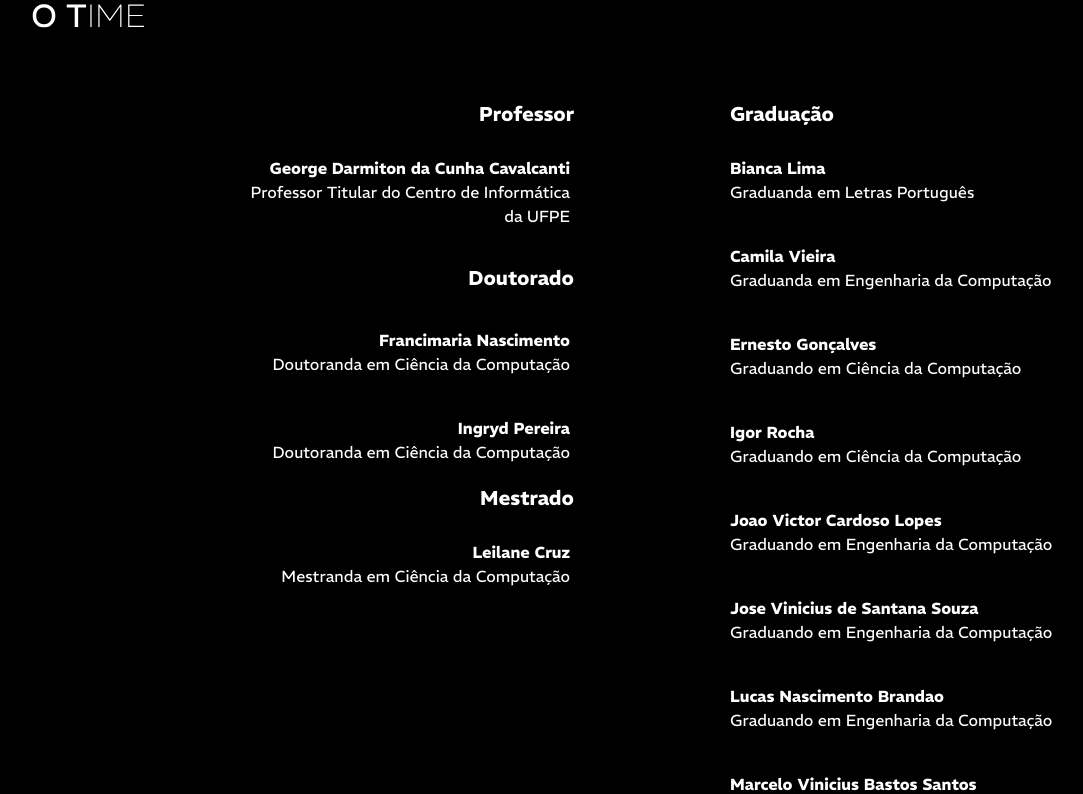
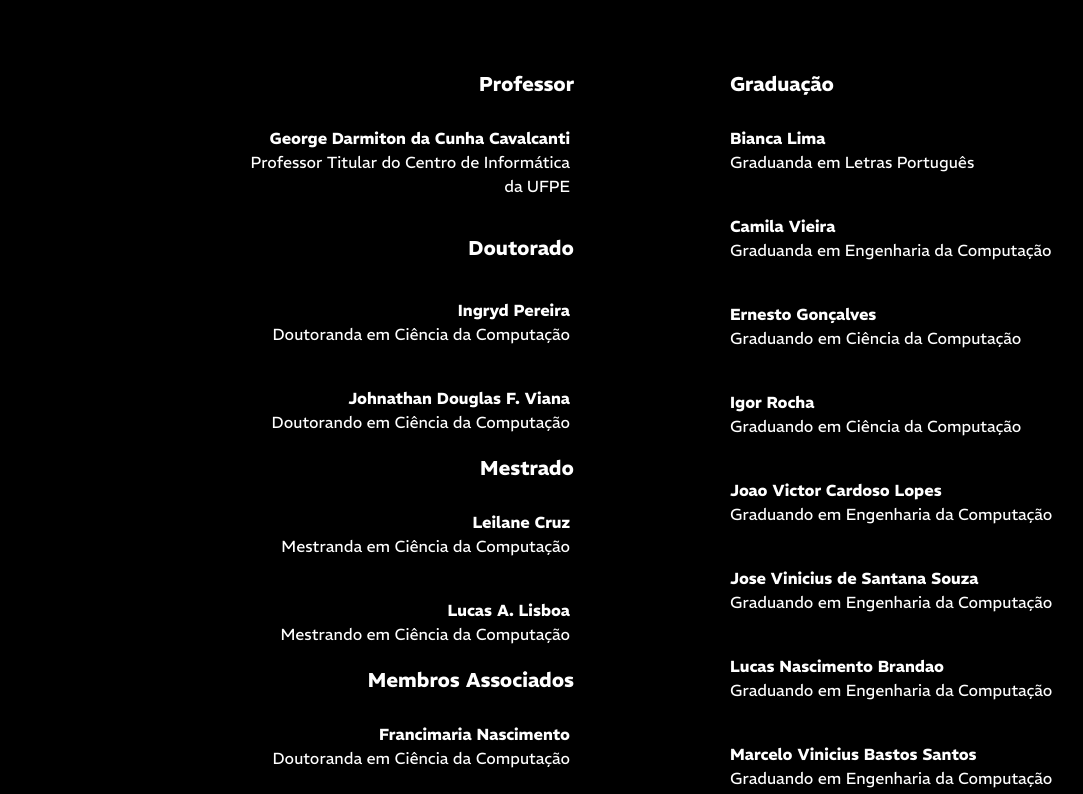
Before and after one commit to codesgroup/codesgroup.github.io, a React (Create React App) app: page / in a window 1280 px wide. Shown: the part 1826-2620 px from the top of the page, without its empty margins (12-1095 px from the left). Built offline with nearby package versions, Linux system fonts and the light colour scheme.

Commit message:
Asicionando membros associados

```diff
--- a/src/components/Sobre.jsx
+++ b/src/components/Sobre.jsx
@@ -10,7 +10,7 @@ export const Sobre = () => {
       <GrupoPesquisaSVG className="mb-4" />
       <div className="content-wrapper">
         <div className="text-content">
-          <p>Fundado em 2024, o grupo de pesquisa CoDes (Combate à Desinformação e ao Discurso de Ódio) tem como objetivo estudar, projetar e desenvolver estratégias para combater desinformação, fake news e discurso de ódio. Utilizamos estratégias de Inteligência Artificial, com foco em Aprendizagem de Máquina e Processamento de Linguagem Natural.</p>
+          <p>O grupo de pesquisa CoDes (Combate à Desinformação e ao Discurso de Ódio) tem como objetivo estudar, projetar e desenvolver estratégias para combater desinformação, fake news e discurso de ódio. Utilizamos estratégias de Inteligência Artificial, com foco em Aprendizagem de Máquina e Processamento de Linguagem Natural.</p>
           <p>Nosso trabalho pretende envolver a avaliação de diferentes máquinas de aprendizagem e a combinação de classificadores, além da construção de bancos de dados em português e a geração de dados sintéticos. Para além disso, também propor arquiteturas para lidar com esses desafios, discutindo questões cruciais como ética, IA e desinformação.</p>
         </div>
         <Lupinha className="lupinha mb-40" />
--- a/src/components/Time.jsx
+++ b/src/components/Time.jsx
@@ -10,26 +10,43 @@ export const TimeSection = () => {
           <h2 className='text-xl font-bold mb-2 ml-4 mr-7'>Professor</h2>
           <div className='flex flex-col'>
             <div className='bg-black rounded-lg p-4 my-1 mx-4 text-right'>
-              <span className='font-bold'>George Darmiton da Cunha Cavalcanti</span><br/>
+              <span className='font-bold'><a className='hover:text-custom-green' href="http://darmiton.com" target="_blank" rel="noopener noreferrer">George Darmiton da Cunha Cavalcanti</a></span><br/>
               Professor Titular do Centro de Informática da UFPE
             </div>
           </div>
+
           <h2 className='text-xl font-bold mt-4 mb-4 mr-7'>Doutorado</h2>
+          <div className='flex flex-col'>
+            <div className='bg-black rounded-lg p-4 my-1 mx-4 text-right'>
+              <span className='font-bold'>Ingryd Pereira</span><br/>
+              Doutoranda em Ciência da Computação
+            </div>
+            <div className='bg-black rounded-lg p-4 my-1 mx-4 text-right'>
+              <span className='font-bold'><a className='hover:text-custom-green' href="http://lattes.cnpq.br/4244055492368435" target="_blank" rel="noopener noreferrer">Johnathan Douglas F. Viana</a></span><br/>
+              Doutorando em Ciência da Computação
+            </div>
+          </div>
+
+          <h2 className='text-xl font-bold mb-2 ml-4 mr-7'>Mestrado</h2>
+          <div className='flex flex-col'>
+            <div className='bg-black rounded-lg p-4 my-1 mx-4 text-right'>
+              <span className='font-bold'>Leilane Cruz</span><br/>
+              Mestranda em Ciência da Computação
+            </div>
+            <div className='bg-black rounded-lg p-4 my-1 mx-4 text-right'>
+              <span className='font-bold'>Lucas A. Lisboa</span><br/>
+              Mestrando em Ciência da Computação
+            </div>
+          </div>
+          <h2 className='text-xl font-bold mb-2 ml-4 mr-7'>Membros Associados</h2>
           <div className='flex flex-col'>
             <div className='bg-black rounded-lg p-4 my-1 mx-4 text-right'>
               <span className='font-bold'>Francimaria Nascimento</span><br/>
               Doutoranda em Ciência da Computação
             </div>
             <div className='bg-black rounded-lg p-4 my-1 mx-4 text-right'>
-              <span className='font-bold'>Ingryd Pereira</span><br/>
-              Doutoranda em Ciência da Computação
-            </div>
-          </div>
-          <h2 className='text-xl font-bold mb-2 ml-4 mr-7'>Mestrado</h2>
-          <div className='flex flex-col'>
-            <div className='bg-black rounded-lg p-4 my-1 mx-4 text-right'>
-              <span className='font-bold'>Leilane Cruz</span><br/>
-              Mestranda em Ciência da Computação
+              <span className='font-bold'><a className='hover:text-custom-green' href="https://scholar.google.com/citations?user=jtYFoD0AAAAJ&hl=en" target="_blank" rel="noopener noreferrer">Rafael Menelau Oliveira e Cruz</a></span><br/>
+              Professor Assistente em ÉTS-Montréal
             </div>
           </div>
         </div>
@@ -62,7 +79,7 @@ export const TimeSection = () => {
               Graduando em Engenharia da Computação
             </div>
             <div className='bg-black rounded-lg p-4 my-1 mx-4 w-full text-left'>
-              <span className='font-bold'>Lucas Nascimento Brandao</span><br/>
+              <span className='font-bold'><a className='hover:text-custom-green' href="https://wwws.cnpq.br/cvlattesweb/PKG_MENU.menu?f_cod=DD5461A8E64340C70D5F244FE352C597#" target="_blank" rel="noopener noreferrer">Lucas Nascimento Brandao</a></span><br/>
               Graduando em Engenharia da Computação
             </div>
             <div className='bg-black rounded-lg p-4 my-1 mx-4 w-full text-left'>
```
